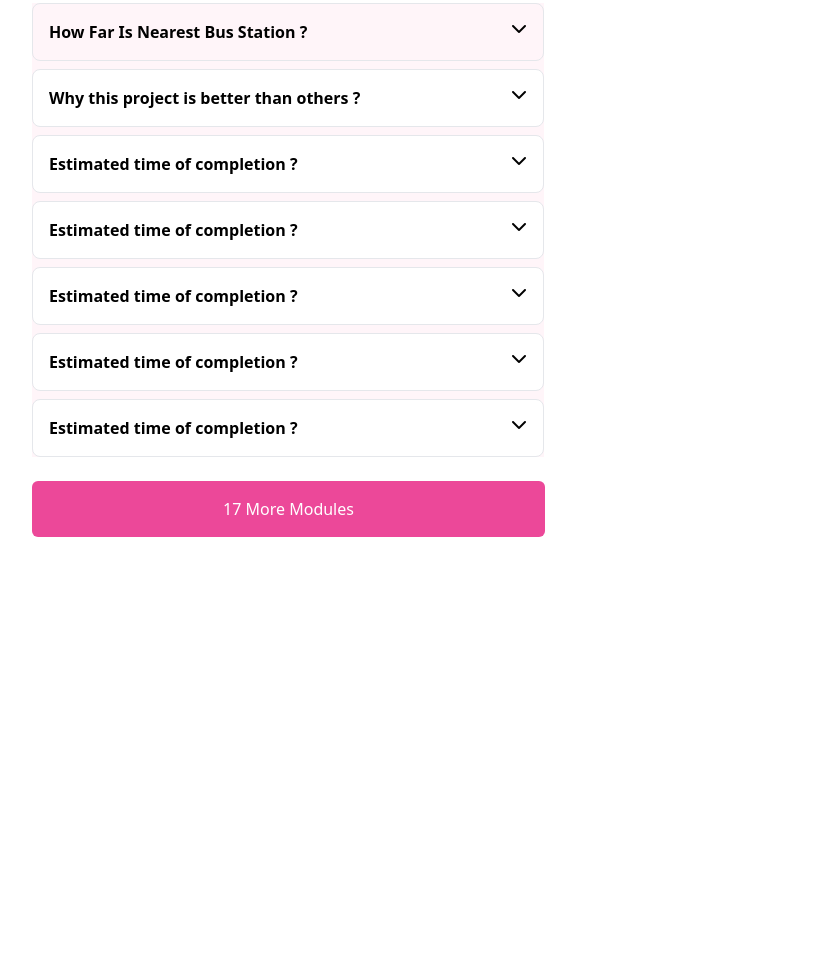
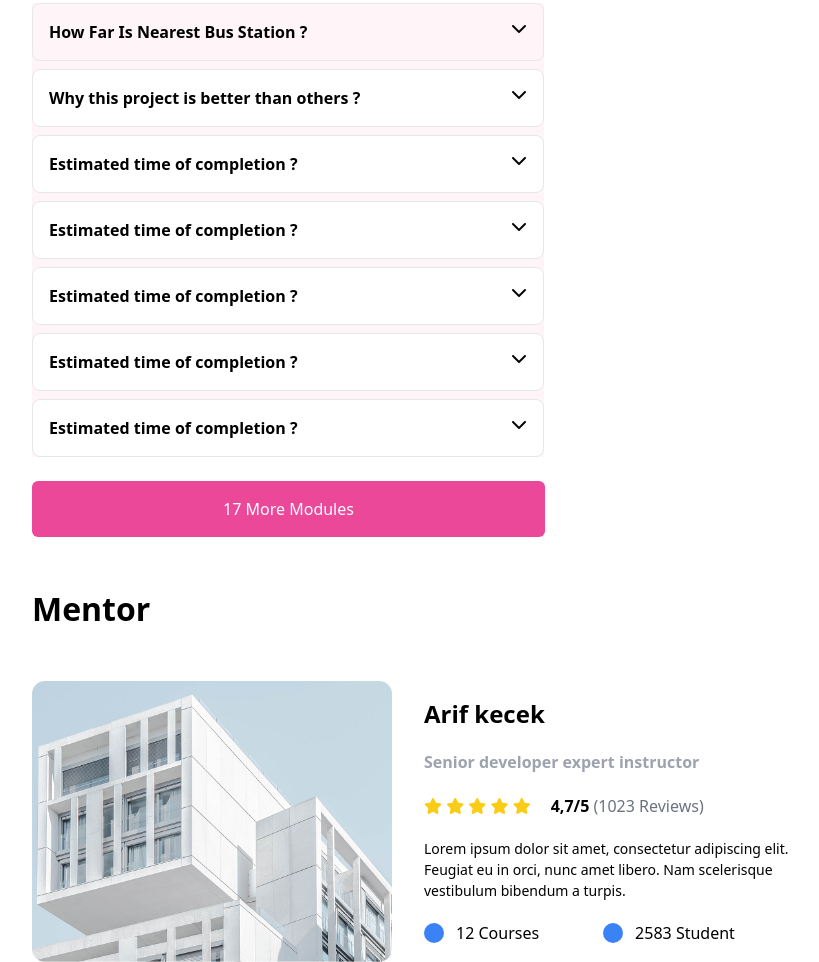
Before and after one commit to MarkMaximus/SuperProject, a website: page src/majid.html in a window 1280 px wide. Shown: the part 2173-3135 px from the top of the page, without its empty margins (8-827 px from the left). Before the commit the page ends 2710 px from the top, so only its background shows below. Drawn offline with nearby package versions, Linux system fonts and the light colour scheme; files that its build step writes are made by us from their sources.

Commit message:
sec5 by majid

```diff
--- a/src/majid.html
+++ b/src/majid.html
@@ -245,6 +245,43 @@
         </div>
     </div><br>
     <button class="w-[513px] bg-pink-500 rounded-md p-4 text-white">17 More Modules</button>
+<br><br><br>
+    <section>
+        <h1 class="font-bold text-[32px]">
+            Mentor
+        </h1><br><br>
+        <article class="flex">
+
+            <img src="./image (2).png" class="w-[30%]" alt=""> <br>
+            <div class="flex flex-col justify-center ml-8 gap-5">
+                <h2 class="font-bold text-2xl">Arif kecek</h2>
+                <p class="font-bold text-gray-400">Senior developer expert instructor</p>
+                <div class="flex gap-5">
+                    <div class="text-yellow-400">
+                        <i class="fa-solid fa-star"></i>
+                        <i class="fa-solid fa-star"></i>
+                        <i class="fa-solid fa-star"></i>
+                        <i class="fa-solid fa-star"></i>
+                        <i class="fa-solid fa-star"></i>
+                    </div>
+                    <div><p class="text-gray-500"><span class="font-bold text-black">4,7/5 </span> (1023 Reviews)</p></div>
+                </div>
+                <p class="text-[14px]">Lorem ipsum dolor sit amet, consectetur adipiscing elit. <br> Feugiat eu in orci, nunc amet libero. Nam scelerisque <br>vestibulum bibendum a turpis.</p>
+            <div class="flex items-center gap-8 ">
+            <div class="flex items-center gap-3">
+                <p class="w-5 h-5 rounded-full bg-blue-500"></p>
+                <p>12 Courses</p>
+            </div><br>
+            <div class="flex items-center gap-3">
+                <p class="w-5 h-5 rounded-full bg-blue-500"></p>
+                <p>2583 Student</p>
+            </div>
+    </div>
+            </div>
+    </article>
+    </section>
+
+
 </body>
 </html>
 <!-- npx tailwindcss -i ./src/input.css -o ./src/output.css --watch -->
```
Also changed, not shown: src/image (2).png (added).
